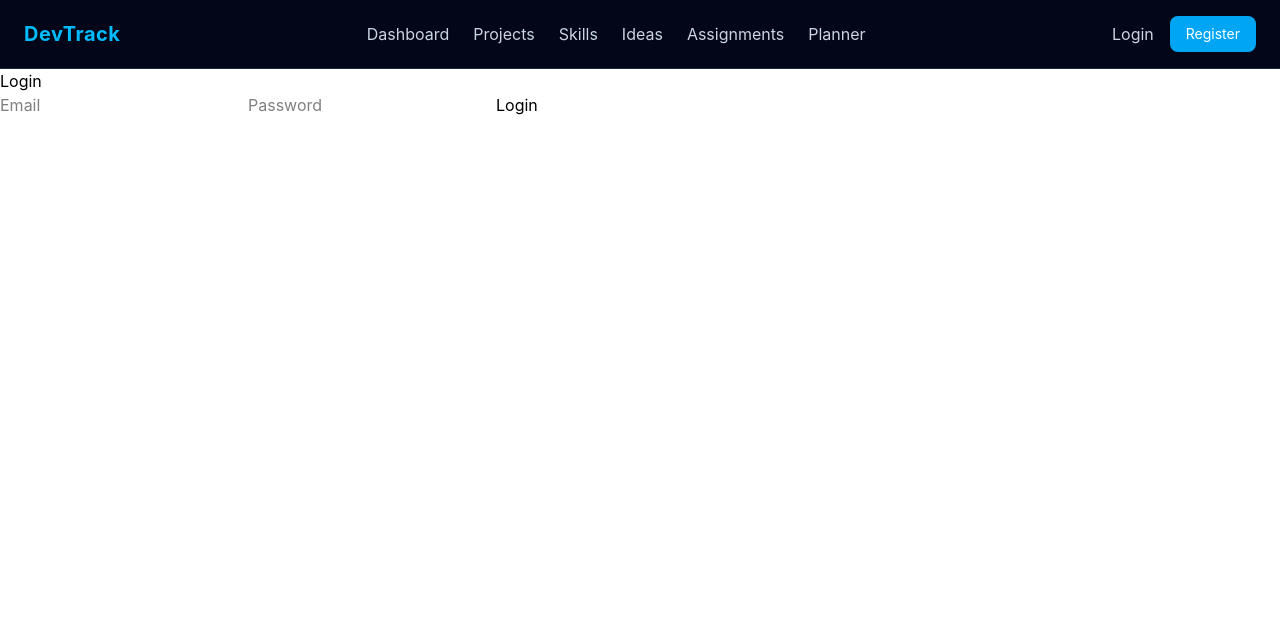
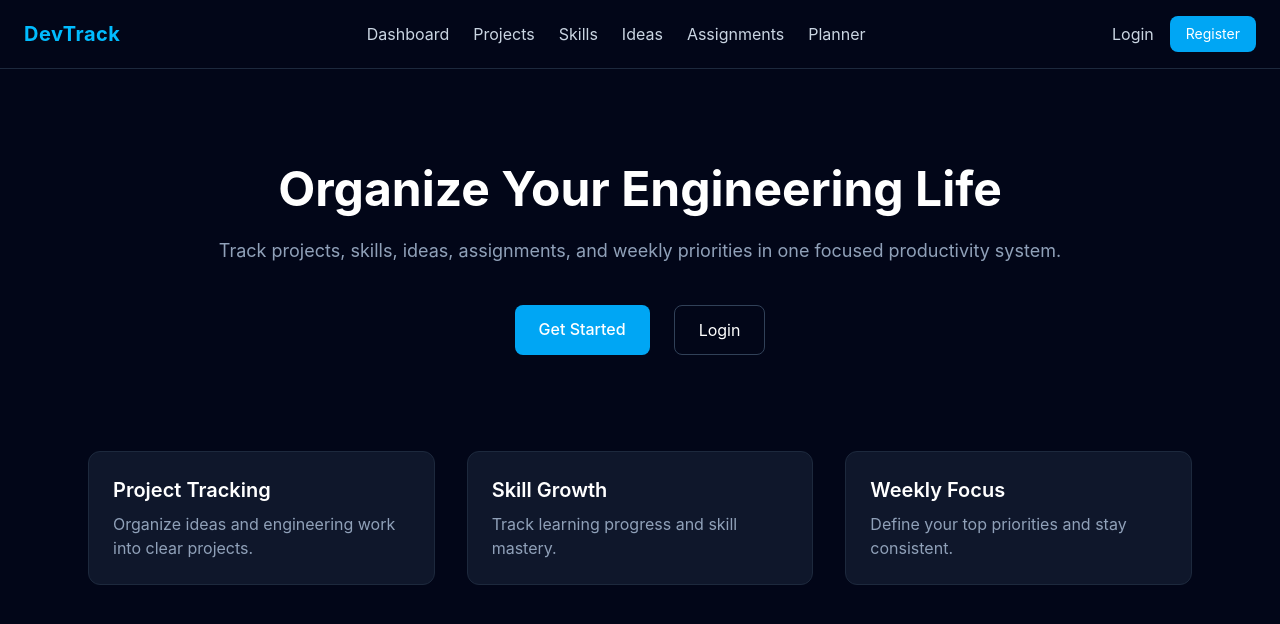
Before and after one commit to roymulinge/devtrack-app, a React (Vite) app: page / in a window 1280 px wide. Before the commit this address led to /login. Shown: the top 624 px of the page. Built offline with nearby package versions, Linux system fonts and the light colour scheme.

Commit message:
feat(app): import landing page

```diff
--- a/src/App.jsx
+++ b/src/App.jsx
@@ -11,6 +11,7 @@ import Register from "./pages/Register";
 import Navbar from "./Components/Navbar";
 import { BrowserRouter as Router, Routes, Route } from "react-router-dom";
 import Login from "./pages/Login";
+import Landing from "./pages/Landing";
 function App() {
 
   return (
@@ -21,9 +22,11 @@ function App() {
         <Route path="/login" element={<Login />} />
         <Route path="/register" element={<Register />} />
 
+        <Route path="/" element={<Landing />} />
+
                 {/* Protected Routes */}
         <Route
-          path="/"
+          path="/dashboard"
           element={
             <ProtectedRoute>
               <Dashboard />
```
